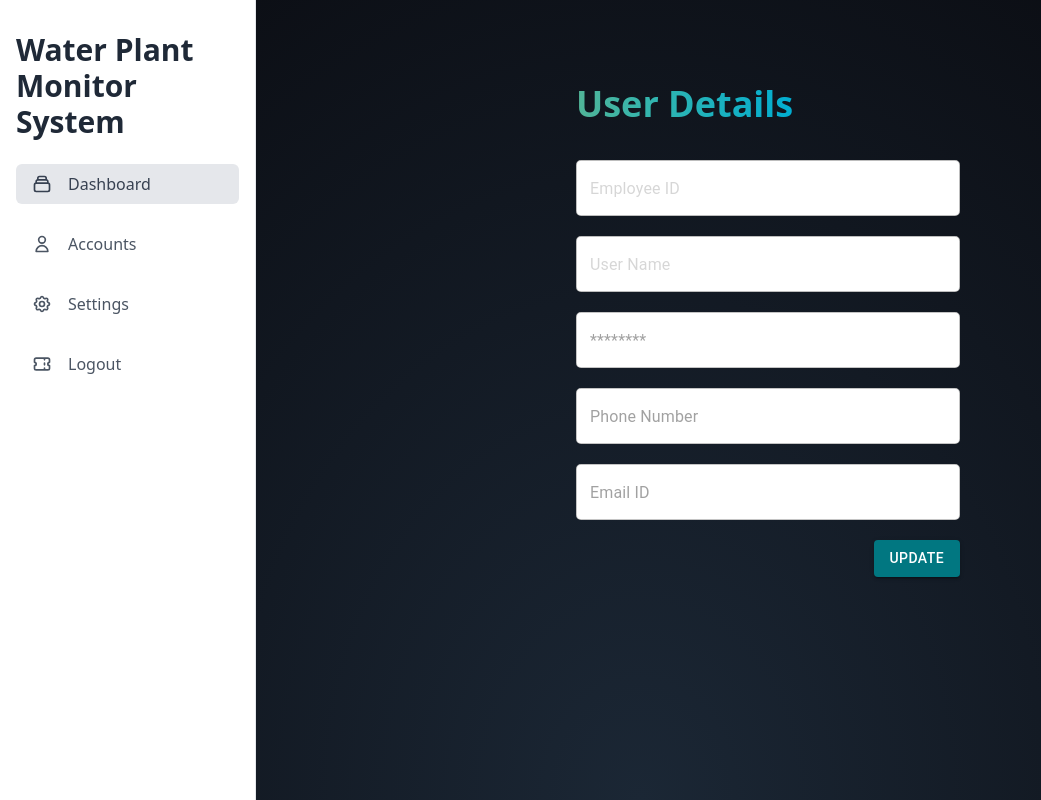
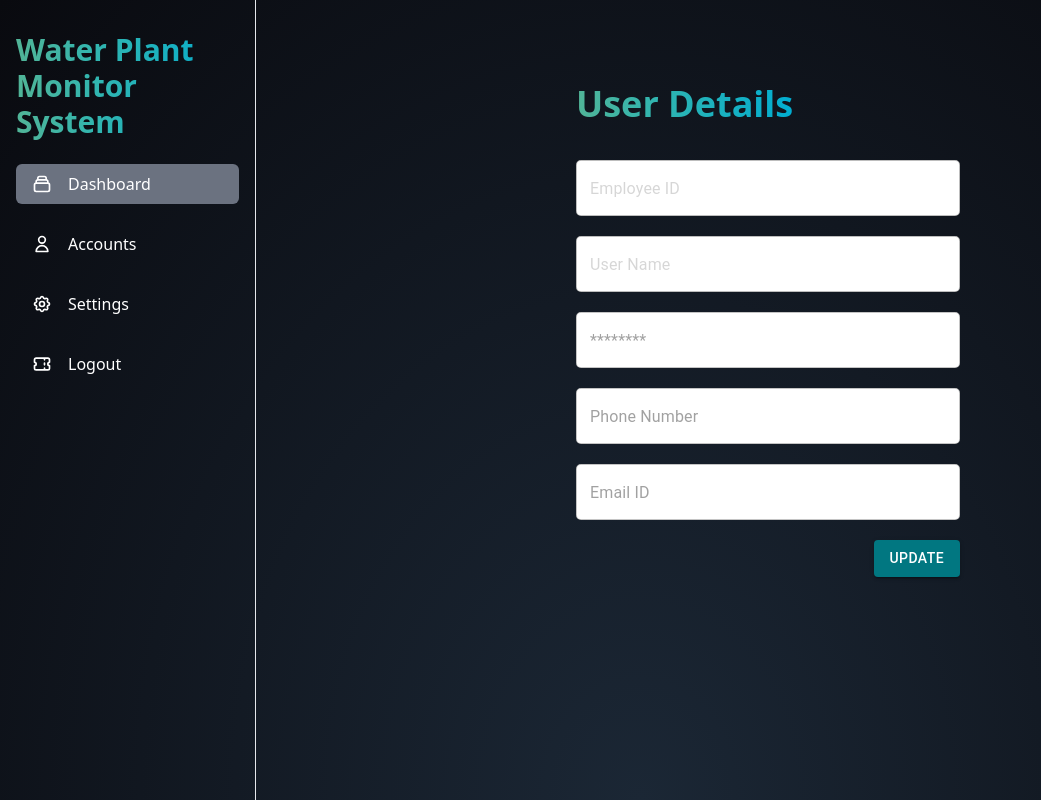
Before and after one commit to moulee40/automatic-water-system, a React (Create React App) app: page /account in a window 1280 px wide. Shown: the whole page, without its empty margins (0-1041 px from the left). Built offline with nearby package versions, Linux system fonts and the light colour scheme; no server answers.

Commit message:
Dashboard Ui change commit

```diff
--- a/src/components/DashboardBottomSection.js
+++ b/src/components/DashboardBottomSection.js
@@ -22,7 +22,7 @@ class DashboardBottomSection extends React.Component {
   render() {
     return (
         <div className="flex relative">
-           <TableContainer component={Paper}>
+           <TableContainer component={Paper} style={{background:'linear-gradient(90deg, rgba(81,180,151,1) 0%, rgba(50,181,175,1) 35%, rgba(1,173,209,1) 100%)',color:'#19435c',fontWeight:'500'}}>
       <Table sx={{ minWidth: 750 }} aria-label="simple table">
 
         <TableBody>
--- a/src/components/DashboardTopSection.js
+++ b/src/components/DashboardTopSection.js
@@ -33,7 +33,7 @@ class DashboardTopSection extends React.Component {
     const{data}=this.props;
     return (
         <div className="flex relative">
-           <TableContainer component={Paper}>
+           <TableContainer component={Paper} style={{borderRadius:'unset',background:'linear-gradient(90deg, rgba(81,180,151,1) 0%, rgba(50,181,175,1) 35%, rgba(1,173,209,1) 100%)',color:'#19435c',fontWeight:'500'}}>
       <Table sx={{ minWidth: 750 }} aria-label="simple table">
 
         <TableBody>
--- a/src/components/DetailDialog.js
+++ b/src/components/DetailDialog.js
@@ -43,7 +43,7 @@ export default function DetailDialog({open,handleClose,currentLabel,data}) {
   return (
     <div>
       <Dialog fullScreen open={open} onClose={handleClose} TransitionComponent={Transition}>
-        <AppBar className={classes.appBar}>
+        <AppBar className={classes.appBar} style={{backgroundColor:'#017781'}}>
           <Toolbar>
             <IconButton edge="start" color="inherit" onClick={handleClose} aria-label="close">
               <CloseIcon />
@@ -56,6 +56,7 @@ export default function DetailDialog({open,handleClose,currentLabel,data}) {
             </Button> */}
           </Toolbar>
         </AppBar>
+        <div style={{background:'radial-gradient(ellipse at bottom, #1b2735 0%,#090a0f 100%)'}}>
           <div className='flex flex-col flex-1'>
             <LastTopSection data={data}/>
             <div className='flex justify-center items-center'>
@@ -67,7 +68,8 @@ export default function DetailDialog({open,handleClose,currentLabel,data}) {
             </div>
           </div>
           <div className="flex justify-end">
-        <button class="bg-blue-700 hover:bg-blue-800 text-white font-bold py-2 px-4 rounded m-5" onClick={handleClose}>OK</button>
+        <button style={{backgroundColor:'#017781'}} class=" text-white font-bold py-2 px-4 rounded m-5" onClick={handleClose}>OK</button>
+        </div>
         </div>
       </Dialog>
     </div>
--- a/src/components/Dialog.js
+++ b/src/components/Dialog.js
@@ -59,7 +59,8 @@ export default function FullScreenDialog({open,handleClose,currentLabel,data}) {
             </Button> */}
           </Toolbar>
         </AppBar>
-        <List className='flex flex-1 justify-center mt-12' style={{backgroundColor:'#17132a'}}>
+        <div style={{background:'radial-gradient(ellipse at bottom, #1b2735 0%,#090a0f 100%)'}}>
+        <List className='flex flex-1 justify-center mt-12'>
             <div className="flex relative mt-12">
               <LeftContainer name={currentLabel} data={data}/>
               <div className='relative'>
@@ -75,9 +76,10 @@ export default function FullScreenDialog({open,handleClose,currentLabel,data}) {
               {/* <BottomContainer/> */}
             </div>
         </List>
-        <div className="flex justify-end" style={{backgroundColor:'#17132a'}}>
+        <div className="flex justify-end" >
         <button class=" text-white font-bold py-2 px-4 rounded m-5 mr-0" style={{backgroundColor:'#017781'}} onClick={() => setDetailOpen(true)}>More Info</button>
         <button class=" text-white font-bold py-2 px-4 rounded m-5" style={{backgroundColor:'#017781'}} onClick={handleClose}>OK</button>
+        </div>
         </div>
       </Dialog>
       <DetailDialog open={detailOpen} handleClose={handleDetailClose} currentLabel={currentLabel} data={data}/>
--- a/src/components/MotorCard.js
+++ b/src/components/MotorCard.js
@@ -28,7 +28,9 @@ class MotorCard extends React.Component {
 
   render() {
     return (
-        <div class="max-w-xs bg-white rounded-lg shadow-lg cursor-pointer dark:bg-gray-800 max-h-[176px] min-w-[9rem] relative" onClick={this.props.onClick}>
+        <div class="max-w-xs bg-white rounded-lg shadow-lg cursor-pointer dark:bg-gray-800 max-h-[176px] min-w-[9rem] relative
+        transition ease-in-out delay-100 hover:scale-110 duration-300"
+        onClick={this.props.onClick}>
         <div class="px-4 py-2">
             <h1 class="text-xl font-bold text-gray-800 uppercase dark:text-white">{this.props.label}</h1>
             {/* <p class="mt-1 text-sm text-gray-600 dark:text-gray-400">Lorem ipsum dolor sit amet consectetur adipisicing elit. Modi quos quidem sequi illum facere recusandae voluptatibus</p> */}
--- a/src/components/Sidebar.js
+++ b/src/components/Sidebar.js
@@ -32,13 +32,13 @@ class Sidebar extends React.Component {
   render() {
       const {currentLabel} = this.state;
     return (
-        <div class="flex flex-col w-64 h-screen px-4 py-8 bg-white border-r dark:bg-gray-800 dark:border-gray-600" style={{width:'20%'}}>
-        <h2 class="text-3xl font-semibold text-gray-800 dark:text-white">Water Plant Monitor System</h2>
+        <div class="flex flex-col w-64 h-screen px-4 py-8  border-r dark:bg-gray-800 dark:border-gray-600" style={{width:'20%'}}>
+        <h2 id="title" class="text-3xl font-semibold text-gray-800 dark:text-white">Water Plant Monitor System</h2>
 {/*
         <div class="relative mt-6">
             <span class="absolute inset-y-0 left-0 flex items-center pl-3">
                 <svg class="w-5 h-5 text-gray-400" viewBox="0 0 24 24" fill="none">
-                    <path d="M21 21L15 15M17 10C17 13.866 13.866 17 10 17C6.13401 17 3 13.866 3 10C3 6.13401 6.13401 3 10 3C13.866 3 17 6.13401 17 10Z" stroke="currentColor" stroke-width="2" stroke-linecap="round" stroke-linejoin="round"></path>
+                    <path d="M21 21L15 15M17 10C17 13.866 13.866 17 10 17C6.13401 17 3 13.866 3 10C3 6.13401 6.13401 3 10 3C13.866 3 17 6.13401 17 10Z" stroke="currentColor" stroke-width="2" stroke-linecap="round" stroke-linejoin="round"></path>bg-gray-400
                 </svg>
             </span>
 
@@ -47,55 +47,55 @@ class Sidebar extends React.Component {
 
         <div class="flex flex-col justify-between flex-1 mt-6">
             <nav>
-                <a onClick={()=>this.handleNavChange('dashboard')} class={`flex items-center px-4 py-2 text-gray-700 rounded-md ${(localStorage.getItem("currentLabel") === null || localStorage.getItem("currentLabel") === 'dashboard') ? 'bg-gray-200' : ''}`} href="/home">
-                    <svg class="w-5 h-5" viewBox="0 0 24 24" fill="none" xmlns="http://www.w3.org/2000/svg">
+                <a onClick={()=>this.handleNavChange('dashboard')} class={`flex items-center px-4 py-2 text-gray-700 rounded-md ${(localStorage.getItem("currentLabel") === null || localStorage.getItem("currentLabel") === 'dashboard') ? 'bg-gray-500' : ''} hover:bg-gray-400`} href="/home">
+                    <svg class="w-5 h-5 text-white" viewBox="0 0 24 24" fill="none" xmlns="http://www.w3.org/2000/svg">
                     <path d="M19 11H5M19 11C20.1046 11 21 11.8954 21 13V19C21 20.1046 20.1046 21 19 21H5C3.89543 21 3 20.1046 3 19V13C3 11.8954 3.89543 11 5 11M19 11V9C19 7.89543 18.1046 7 17 7M5 11V9C5 7.89543 5.89543 7 7 7M7 7V5C7 3.89543 7.89543 3 9 3H15C16.1046 3 17 3.89543 17 5V7M7 7H17" stroke="currentColor" stroke-width="2" stroke-linecap="round" stroke-linejoin="round" />
                     </svg>
 
-                    <span class="mx-4 font-medium">Dashboard</span>
+                    <span class="mx-4 font-medium text-white">Dashboard</span>
                 </a>
 
                 {localStorage.getItem("role")!=="admin" &&
-                <a onClick={()=>this.handleNavChange('accounts')} class={`flex items-center px-4 py-2 mt-5 text-gray-600 transition-colors duration-200 transform rounded-md ${localStorage.getItem("currentLabel") === 'accounts' ? 'bg-gray-200' : ''} dark:text-gray-400 hover:bg-gray-200 dark:hover:bg-gray-700 dark:hover:text-gray-200 hover:text-gray-700`} href="/account">
-                    <svg class="w-5 h-5" viewBox="0 0 24 24" fill="none" xmlns="http://www.w3.org/2000/svg">
+                <a onClick={()=>this.handleNavChange('accounts')} class={`flex items-center px-4 py-2 mt-5 text-gray-600 transition-colors duration-200 transform rounded-md ${localStorage.getItem("currentLabel") === 'accounts' ? 'bg-gray-500' : ''} hover:bg-gray-400 `} href="/account">
+                    <svg class="w-5 h-5 text-white" viewBox="0 0 24 24" fill="none" xmlns="http://www.w3.org/2000/svg">
                     <path d="M16 7C16 9.20914 14.2091 11 12 11C9.79086 11 8 9.20914 8 7C8 4.79086 9.79086 3 12 3C14.2091 3 16 4.79086 16 7Z" stroke="currentColor" stroke-width="2" stroke-linecap="round" stroke-linejoin="round" />
                     <path d="M12 14C8.13401 14 5 17.134 5 21H19C19 17.134 15.866 14 12 14Z" stroke="currentColor" stroke-width="2" stroke-linecap="round" stroke-linejoin="round" />
                     </svg>
 
-                    <span class="mx-4 font-medium" >Accounts</span>
+                    <span class="mx-4 font-medium text-white" >Accounts</span>
                 </a>}
 
                 {localStorage.getItem("role")==="admin" &&
-                <a onClick={()=>this.handleNavChange('user')} class={`flex items-center px-4 py-2 mt-5 text-gray-600 transition-colors duration-200 transform rounded-md dark:text-gray-400 hover:bg-gray-200 ${localStorage.getItem("currentLabel") === 'user' ? 'bg-gray-200' : ''} dark:hover:bg-gray-700 dark:hover:text-gray-200 hover:text-gray-700`} href="/userManagement">
-                    <svg class="w-5 h-5" viewBox="0 0 24 24" fill="none" xmlns="http://www.w3.org/2000/svg">
+                <a onClick={()=>this.handleNavChange('user')} class={`flex items-center px-4 py-2 mt-5 text-gray-600 transition-colors duration-200 transform rounded-md dark:text-gray-400 hover:bg-gray-400 ${localStorage.getItem("currentLabel") === 'user' ? 'bg-gray-500' : ''} dark:hover:bg-gray-700 dark:hover:text-gray-200 hover:text-gray-700`} href="/userManagement">
+                    <svg class="w-5 h-5 text-white" viewBox="0 0 24 24" fill="none" xmlns="http://www.w3.org/2000/svg">
                     <path d="M16 7C16 9.20914 14.2091 11 12 11C9.79086 11 8 9.20914 8 7C8 4.79086 9.79086 3 12 3C14.2091 3 16 4.79086 16 7Z" stroke="currentColor" stroke-width="2" stroke-linecap="round" stroke-linejoin="round" />
                     <path d="M12 14C8.13401 14 5 17.134 5 21H19C19 17.134 15.866 14 12 14Z" stroke="currentColor" stroke-width="2" stroke-linecap="round" stroke-linejoin="round" />
                     </svg>
 
-                    <span class="mx-4 font-medium" >User Management</span>
+                    <span class="mx-4 font-medium text-white" >User Management</span>
                 </a>}
 
 
-                <a  class={`flex items-center px-4 py-2 mt-5 text-gray-600 transition-colors duration-200 transform rounded-md dark:text-gray-400 hover:bg-gray-200 dark:hover:bg-gray-700 dark:hover:text-gray-200 hover:text-gray-700 ${localStorage.getItem("currentLabel") === 'settings' ? 'bg-gray-200' : ''}`} href={localStorage.getItem("role")!=="guest"?"/setting":"#"} onClick={this.handleSetting}>
-                <svg class="w-5 h-5" viewBox="0 0 24 24" fill="none" xmlns="http://www.w3.org/2000/svg">
+                <a  class={`flex items-center px-4 py-2 mt-5 text-gray-600 transition-colors duration-200 transform rounded-md dark:text-gray-400 hover:bg-gray-400 dark:hover:bg-gray-700 dark:hover:text-gray-200 hover:text-gray-700 ${localStorage.getItem("currentLabel") === 'settings' ? 'bg-gray-500' : ''}`} href={localStorage.getItem("role")!=="guest"?"/setting":"#"} onClick={this.handleSetting}>
+                <svg class="w-5 h-5 text-white" viewBox="0 0 24 24" fill="none" xmlns="http://www.w3.org/2000/svg">
                 <path d="M10.3246 4.31731C10.751 2.5609 13.249 2.5609 13.6754 4.31731C13.9508 5.45193 15.2507 5.99038 16.2478 5.38285C17.7913 4.44239 19.5576 6.2087 18.6172 7.75218C18.0096 8.74925 18.5481 10.0492 19.6827 10.3246C21.4391 10.751 21.4391 13.249 19.6827 13.6754C18.5481 13.9508 18.0096 15.2507 18.6172 16.2478C19.5576 17.7913 17.7913 19.5576 16.2478 18.6172C15.2507 18.0096 13.9508 18.5481 13.6754 19.6827C13.249 21.4391 10.751 21.4391 10.3246 19.6827C10.0492 18.5481 8.74926 18.0096 7.75219 18.6172C6.2087 19.5576 4.44239 17.7913 5.38285 16.2478C5.99038 15.2507 5.45193 13.9508 4.31731 13.6754C2.5609 13.249 2.5609 10.751 4.31731 10.3246C5.45193 10.0492 5.99037 8.74926 5.38285 7.75218C4.44239 6.2087 6.2087 4.44239 7.75219 5.38285C8.74926 5.99037 10.0492 5.45193 10.3246 4.31731Z" stroke="currentColor" stroke-width="2" stroke-linecap="round" stroke-linejoin="round" />
                 <path d="M15 12C15 13.6569 13.6569 15 12 15C10.3431 15 9 13.6569 9 12C9 10.3431 10.3431 9 12 9C13.6569 9 15 10.3431 15 12Z" stroke="currentColor" stroke-width="2" stroke-linecap="round" stroke-linejoin="round" />
                 </svg>
 
-                <span class="mx-4 font-medium">Settings</span>
+                <span class="mx-4 font-medium text-white">Settings</span>
             </a>
 
 
-                <a class="flex items-center px-4 py-2 mt-5 text-gray-600 transition-colors duration-200 transform rounded-md dark:text-gray-400 hover:bg-gray-200 dark:hover:bg-gray-700 dark:hover:text-gray-200 hover:text-gray-700" href="/" onClick={this.handleLogout}>
-                    <svg class="w-5 h-5" viewBox="0 0 24 24" fill="none" xmlns="http://www.w3.org/2000/svg">
+                <a class="flex items-center px-4 py-2 mt-5 text-gray-600 transition-colors duration-200 transform rounded-md dark:text-gray-400 hover:bg-gray-400 dark:hover:bg-gray-700 dark:hover:text-gray-200 hover:text-gray-700" href="/" onClick={this.handleLogout}>
+                    <svg class="w-5 h-5 text-white" viewBox="0 0 24 24" fill="none" xmlns="http://www.w3.org/2000/svg">
                     <path d="M15 5V7M15 11V13M15 17V19M5 5C3.89543 5 3 5.89543 3 7V10C4.10457 10 5 10.8954 5 12C5 13.1046 4.10457 14 3 14V17C3 18.1046 3.89543 19 5 19H19C20.1046 19 21 18.1046 21 17V14C19.8954 14 19 13.1046 19 12C19 10.8954 19.8954 10 21 10V7C21 5.89543 20.1046 5 19 5H5Z" stroke="currentColor" stroke-width="2" stroke-linecap="round" stroke-linejoin="round" />
                     </svg>
 
-                    <span class="mx-4 font-medium">Logout</span>
+                    <span class="mx-4 font-medium text-white">Logout</span>
                 </a>
                 {/* <hr class="my-6 border-gray-200 dark:border-gray-600" />
 
-                <a class="flex items-center px-4 py-2 mt-5 text-gray-600 transition-colors duration-200 transform rounded-md dark:text-gray-400 hover:bg-gray-200 dark:hover:bg-gray-700 dark:hover:text-gray-200 hover:text-gray-700" href="#">
+                <a class="flex items-center px-4 py-2 mt-5 text-gray-600 transition-colors duration-200 transform rounded-md dark:text-gray-400 hover:bg-gray-400 dark:hover:bg-gray-700 dark:hover:text-gray-200 hover:text-gray-700" href="#">
                     <svg class="w-5 h-5" viewBox="0 0 24 24" fill="none" xmlns="http://www.w3.org/2000/svg">
                     <path d="M15 5V7M15 11V13M15 17V19M5 5C3.89543 5 3 5.89543 3 7V10C4.10457 10 5 10.8954 5 12C5 13.1046 4.10457 14 3 14V17C3 18.1046 3.89543 19 5 19H19C20.1046 19 21 18.1046 21 17V14C19.8954 14 19 13.1046 19 12C19 10.8954 19.8954 10 21 10V7C21 5.89543 20.1046 5 19 5H5Z" stroke="currentColor" stroke-width="2" stroke-linecap="round" stroke-linejoin="round" />
                     </svg>
@@ -103,7 +103,7 @@ class Sidebar extends React.Component {
                     <span class="mx-4 font-medium">Tickets</span>
                 </a>
 
-                <a class="flex items-center px-4 py-2 mt-5 text-gray-600 transition-colors duration-200 transform rounded-md dark:text-gray-400 hover:bg-gray-200 dark:hover:bg-gray-700 dark:hover:text-gray-200 hover:text-gray-700" href="#">
+                <a class="flex items-center px-4 py-2 mt-5 text-gray-600 transition-colors duration-200 transform rounded-md dark:text-gray-400 hover:bg-gray-400 dark:hover:bg-gray-700 dark:hover:text-gray-200 hover:text-gray-700" href="#">
                     <svg class="w-5 h-5" viewBox="0 0 24 24" fill="none" xmlns="http://www.w3.org/2000/svg">
                     <path d="M10.3246 4.31731C10.751 2.5609 13.249 2.5609 13.6754 4.31731C13.9508 5.45193 15.2507 5.99038 16.2478 5.38285C17.7913 4.44239 19.5576 6.2087 18.6172 7.75218C18.0096 8.74925 18.5481 10.0492 19.6827 10.3246C21.4391 10.751 21.4391 13.249 19.6827 13.6754C18.5481 13.9508 18.0096 15.2507 18.6172 16.2478C19.5576 17.7913 17.7913 19.5576 16.2478 18.6172C15.2507 18.0096 13.9508 18.5481 13.6754 19.6827C13.249 21.4391 10.751 21.4391 10.3246 19.6827C10.0492 18.5481 8.74926 18.0096 7.75219 18.6172C6.2087 19.5576 4.44239 17.7913 5.38285 16.2478C5.99038 15.2507 5.45193 13.9508 4.31731 13.6754C2.5609 13.249 2.5609 10.751 4.31731 10.3246C5.45193 10.0492 5.99037 8.74926 5.38285 7.75218C4.44239 6.2087 6.2087 4.44239 7.75219 5.38285C8.74926 5.99037 10.0492 5.45193 10.3246 4.31731Z" stroke="currentColor" stroke-width="2" stroke-linecap="round" stroke-linejoin="round" />
                     <path d="M15 12C15 13.6569 13.6569 15 12 15C10.3431 15 9 13.6569 9 12C9 10.3431 10.3431 9 12 9C13.6569 9 15 10.3431 15 12Z" stroke="currentColor" stroke-width="2" stroke-linecap="round" stroke-linejoin="round" />
```
Also changed, not shown: src/components/Main.js (+7 -7 lines).
